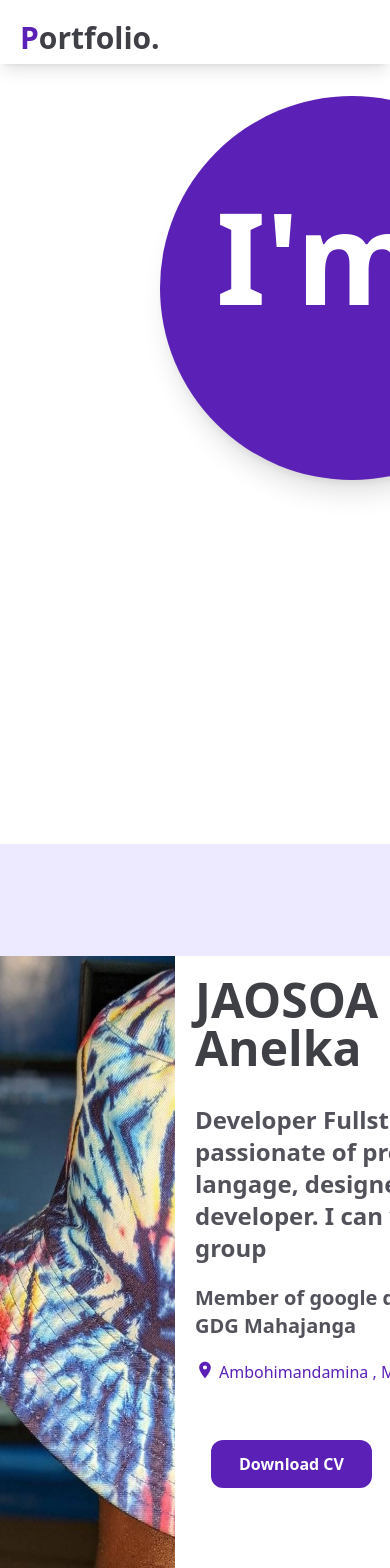
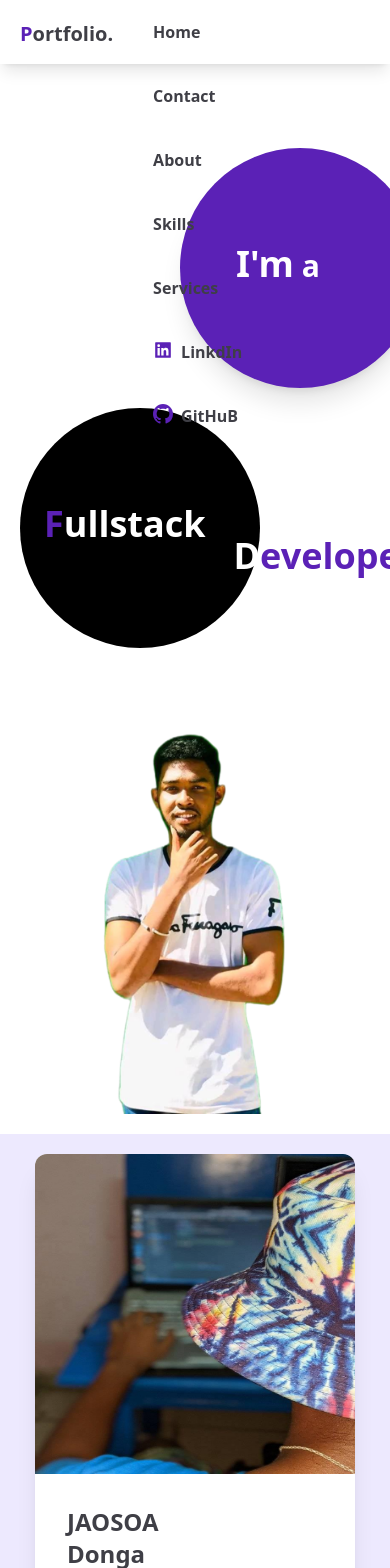
Before and after one commit to gasikaradigital/frontend-erpinnov, a React (Vite) app: page / in a window 390 px wide. Shown: the top 1568 px of the page. Built offline with nearby package versions, Linux system fonts and the light colour scheme.

Commit message:
responsive

```diff
--- a/src/pages/Home/components/header/index.jsx
+++ b/src/pages/Home/components/header/index.jsx
@@ -27,18 +27,18 @@ function Header() {
   };
 
   return (
-    <div id='about' className='flex justify-center h-screen bg-[#ede9fe] py-8 '>
+    <div id='about' className='flex justify-center lg:h-screen bg-[#ede9fe] lg:py-8 py-5'>
 
-      <div className='flex flex-row  bg-white shadow-xl rounded-xl  ml-20 mt-20 mr-20 '>
-        <div className='w-96 h-full  overflow-hidden bg-no-repeat bg-cover hover:rounded-l-xl '>
-        <img src={Anelka} alt="AnelkaPhoto" className='w-96 h-full rounded-l-xl  hover:scale-110 transition duration-300 ease-in-out hover:rounded-l-xl ' />
+      <div className='flex lg:flex-row flex-col bg-white shadow-xl rounded-xl  lg:ml-20 lg:mt-20 lg:mr-20  '>
+        <div className='lg:w-96 lg:h-full  overflow-hidden bg-no-repeat bg-cover hover:rounded-l-xl  '>
+        <img src={Anelka} alt="AnelkaPhoto" className='lg:w-96 lg:h-full h-80 w-80 lg:rounded-l-xl rounded-t-xl  hover:scale-110 transition duration-300 ease-in-out hover:rounded-l-xl ' />
         </div>
 
-        <div className='w-96 h-full  m-5'>
-        <p className='font-bold text-5xl text-[#3f3f46] '>JAOSOA Donga Anelka</p>
-          <p className='text-2xl font-bold mt-8 text-[#52525b] '>Developer Fullstack , passionate of programming langage, designers and 3D developer. I can work with group </p>
-          <p className='text-xl font-bold mt-5 text-[#52525b]'>Member of google developers groups GDG Mahajanga</p>
-          <div className='flex flex-row mt-5'>
+        <div className='lg:w-96 lg:h-full w-40 h-96  m-8'>
+        <p className='font-bold lg:text-5xl text-2xl text-[#3f3f46] '>JAOSOA Donga Anelka</p>
+          <p className='lg:text-2xl text-sm font-bold lg:mt-8 mt-4 text-[#52525b] '>Developer Fullstack , passionate of programming langage, designers and 3D developer. I can work with group </p>
+          <p className='lg:text-xl text-sm font-bold mt-5 text-[#52525b]'>Member of google developers groups GDG Mahajanga</p>
+          <div className='flex flex-row lg:mt-5 mt-2'>
 <MdPlace className='text-xl text-[#5b21b6] hover:underline'/>
  <a href='https://www.google.com/maps/place/Ambohimandamina/@-15.7165647,46.3427353,17z/data=!3m1!4b1!4m6!3m5!1s0x2203fbc7d5078047:0xd2cab551c012a77b!8m2!3d-15.7165647!4d46.344924!16s%2Fg%2F11jsghnl3k'
  className='ml-1 text-[#5b21b6] hover:underline'
@@ -46,7 +46,7 @@ function Header() {
   Ambohimandamina , Mahajanga</a>
 </div>
 <div>
-  <button className='text-white font-bold bg-[#5b21b6] mt-14 py-3 px-7 rounded-xl ml-4 '
+  <button className='text-white font-bold bg-[#5b21b6] lg:mt-14 mt-2 lg:py-3 lg:px-7 px-4 lg:text-xl text-sm lg:rounded-xl py-3 rounded-lg  ml-4 '
   onClick={handleDownload} disabled={loading}
   >
     {loading ? "Downloading..." : "Download CV"}
--- a/src/pages/Home/components/navbar/index.jsx
+++ b/src/pages/Home/components/navbar/index.jsx
@@ -5,52 +5,57 @@ import Anelka from '../assets/anelka-r.png';
 import {FaBars} from 'react-icons/fa';
 import {motion} from 'framer-motion'
 function Navbar() {
-
+  function Menu(e){
+    let list = document.querySelector('ul');
+    e.name === 'menu' ? (e.name = "close",list.classList.add('top-[80px]') , list.classList.add('opacity-100')) :( e.name = "menu" ,list.classList.remove('top-[80px]'),list.classList.remove('opacity-100'))
+  }
   return (
     <div>
          <div>
-            <div id='home' className='flex flex-col    w-full h-screen  '>
-              <div className="flex flex-row w-full h-16 shadow-lg fixed  bg-white  ">
+            <div id='home' className='flex flex-col    lg:w-full   lg:h-screen  '>
+              <div className="flex flex-row lg:w-full lg:h-16 w-screen shadow-lg fixed  bg-white h-16 ">
                  <div className='p-5'>
-                <a href="#home" className='flex flex-row text-3xl  font-bold text-[#3f3f46] '><p className='font-bold text-[#5b21b6] text-3xl '>P</p>ortfolio.</a>
+                <a href="#home" className='flex flex-row lg:text-3xl text-xl font-bold text-[#3f3f46] '><p className='font-bold text-[#5b21b6] lg:text-3xl text-xl '>P</p>ortfolio.</a>
                 </div>
-                <div className='flex justify-center ml-60 '>
+                <div className='flex lg:flex-row flex-col lg:justify-center lg:ml-60 flex-col '>
                 <div className='p-5'>
-<a  href="#home" className=' font-bold text-xl text-[#3f3f46] '  >Home</a>
+<a  href="#home" className=' font-bold lg:text-xl text-[#3f3f46] '  >Home</a>
                 </div>
                 <div className='p-5'>
-<a href="#contact" className=' font-bold text-xl text-[#3f3f46] '>Contact</a>
+<a href="#contact" className=' font-bold lg:text-xl text-[#3f3f46] '>Contact</a>
                 </div>
                 <div className='p-5 '>
-<a href="#about" className=' font-bold text-xl text-[#3f3f46]'>About</a>
+<a href="#about" className=' font-bold lg:text-xl text-[#3f3f46]'>About</a>
                 </div>
                 <div className='p-5'>
-<a href="#skills" className=' font-bold text-xl text-[#3f3f46]'>Skills</a>
+<a href="#skills" className=' font-bold lg:text-xl text-[#3f3f46]'>Skills</a>
                 </div>
                 <div className='p-5'>
-<a href="#services" className=' font-bold text-xl text-[#3f3f46]'>Services</a>
+<a href="#services" className=' font-bold lg:text-xl text-[#3f3f46]'>Services</a>
                 </div>
-                <div className='pl-5 py-5 flex flex-row ml-40'>
-                  <AiFillLinkedin className=' text-2xl text-[#5b21b6]' />
-<a href="https://www.linkedin.com/in/anelka-donga-289b8122a/" className=' font-bold text-xl ml-2 cursor-pointer text-[#3f3f46]'>LinkdIn</a>
+                <div className='pl-5 py-5 flex flex-row lg;ml-40 xl:ml-40  '>
+                  <AiFillLinkedin className=' lg:text-2xl text-xl text-[#5b21b6]' />
+<a href="https://www.linkedin.com/in/anelka-donga-289b8122a/" className=' font-bold lg:text-xl ml-2 cursor-pointer text-[#3f3f46]'>LinkdIn</a>
+                </div>
+                <div className='pl-5 py-5 flex flex-row'>
+                <BsGithub className=' lg:text-2xl text-xl text-[#5b21b6]'/>
+<a href="https://github.com/Kanel04" className=' font-bold lg:text-xl ml-2 cursor-pointer text-[#3f3f46]'> GitHuB</a>
                 </div>
                 </div>
 
-                <div className='pl-5 py-5 flex flex-row'>
-                <BsGithub className=' text-2xl text-[#5b21b6]'/>
-<a href="https://github.com/Kanel04" className=' font-bold text-xl ml-2 cursor-pointer text-[#3f3f46]'> GitHuB</a>
+
+                <FaBars  className=' text-2xl mt-5  lg:hidden ml-40 text-[#3f3f46] ' >  </FaBars>
                 </div>
-                </div>
-            <div className='flex flex-row'>
+            <div className='flex lg:flex-row flex-col justify-center m-5'>
             <div
 
-            className='bg-[#5b21b6] w-96 h-96 mt-24 ml-40 rounded-full shadow-xl '>
-                  <p className='text-9xl font-bold  text-white text-center mt-24 ml-14 flex flex-row  '>I'm <p className='text-white font-bold text-5xl mt-20 ml-24 '>a</p> </p>
+            className='bg-[#5b21b6] lg:w-96 lg:h-96 w-60 h-60  lg:mt-24 mt-32 ml-40 mt-24 rounded-full shadow-xl '>
+                  <p className='lg:text-9xl text-4xl font-bold  text-white text-center lg:mt-24 mt-24  ml-14 flex flex-row  '>I'm <p className='text-white font-bold lg:text-5xl lg:mt-20 lg:ml-24 mt-1 ml-2 text-3xl '>a</p> </p>
             </div>
-            <div className='mt-40 '>
-              <p className='flex flex-row font-bold text-5xl bg-black w-80 h-80 rounded-full py-24 text-white mt-5'><p className='text-[#5b21b6] font-bold text-5xl ml-6'>F</p>ullstack <p className='text-[#5b21b6] ml-12 font-bold text-5xl flex flex-row mt-8'><p className='text-white font-bold text-5xl ml-1'>D</p>eveloper</p></p>
+            <div className='lg:mt-40  '>
+              <p className='flex flex-row font-bold lg:text-5xl text-4xl bg-black lg:w-80 lg:h-80 w-60 h-60  rounded-full py-24 text-white mt-5'><p className='text-[#5b21b6] font-bold lg:text-5xl text-4xl ml-6'>F</p>ullstack <p className='text-[#5b21b6] lg:ml-12 ml-6 font-bold lg:text-5xl text-4xl flex flex-row mt-8'><p className='text-white font-bold lg:text-5xl text-4xl ml-1'>D</p>eveloper</p></p>
             </div>
-            <div className="ml-24">
+            <div className="lg:ml-24">
               <img src={Anelka} alt="photo" />
             </div>
             </div>
```
